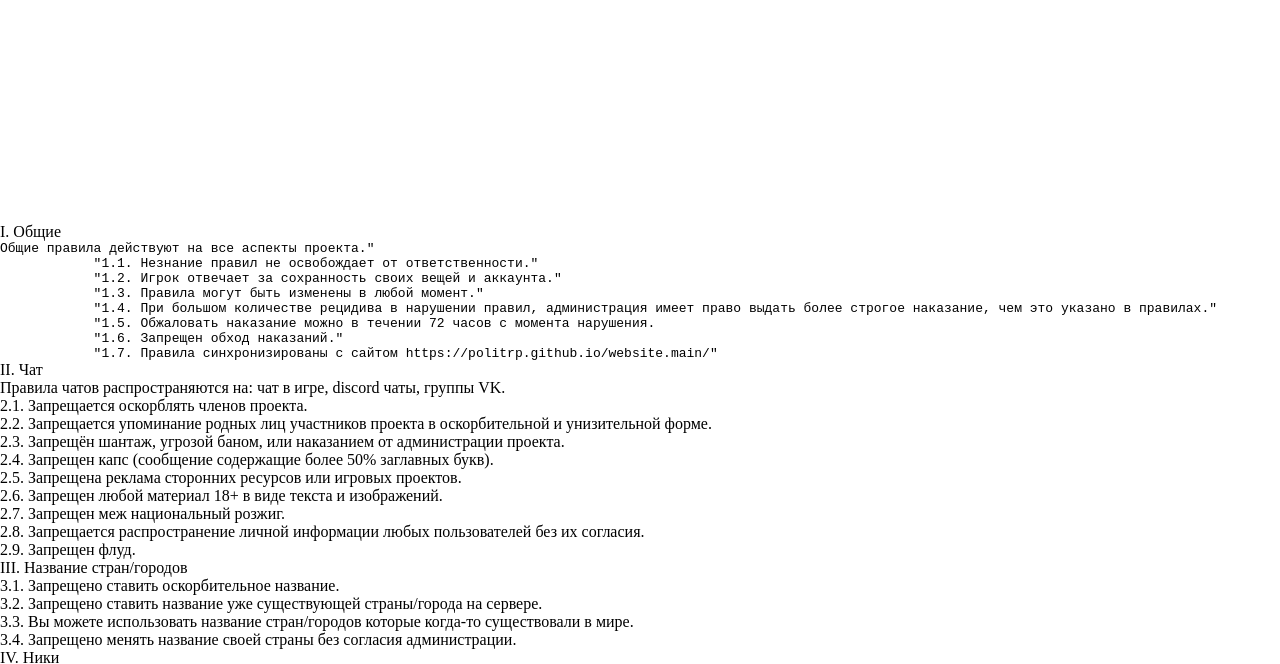
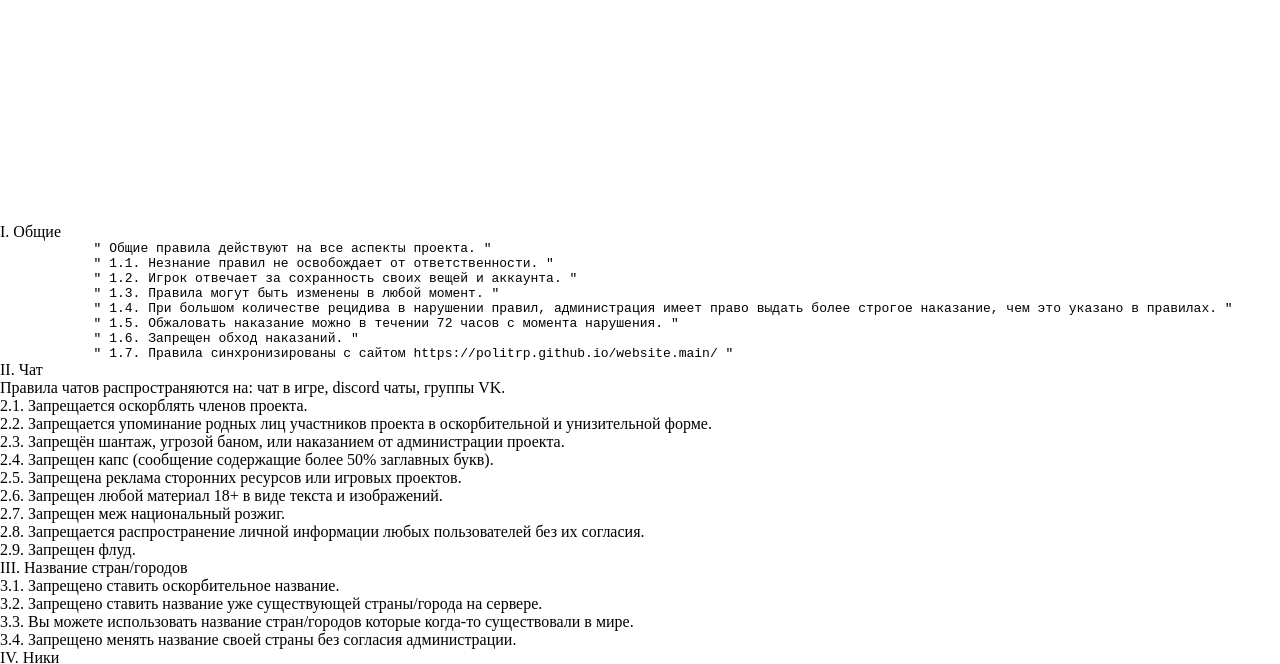
Before and after one commit to PolitMCg/website, a plain HTML site: page pages/rules.html in a window 1280 px wide. Shown: the part 77-741 px from the top of the page. Drawn offline with Linux system fonts and the light colour scheme; files that its build step writes are made by us from their sources; files whose address does not match are found by name.

Commit message:
Update rules.html

```diff
--- a/pages/rules.html
+++ b/pages/rules.html
@@ -23,14 +23,15 @@
     <div class="textrules">
         <div class="point">
             <p>I. Общие </p>
-            <pre>Общие правила действуют на все аспекты проекта."
-            "1.1. Незнание правил не освобождает от ответственности."
-            "1.2. Игрок отвечает за сохранность своих вещей и аккаунта."
-            "1.3. Правила могут быть изменены в любой момент."
-            "1.4. При большом количестве рецидива в нарушении правил, администрация имеет право выдать более строгое наказание, чем это указано в правилах."
-            "1.5. Обжаловать наказание можно в течении 72 часов с момента нарушения.
-            "1.6. Запрещен обход наказаний."
-            "1.7. Правила синхронизированы с сайтом https://politrp.github.io/website.main/"</pre>
+            <pre>
+            " Общие правила действуют на все аспекты проекта. "
+            " 1.1. Незнание правил не освобождает от ответственности. "
+            " 1.2. Игрок отвечает за сохранность своих вещей и аккаунта. "
+            " 1.3. Правила могут быть изменены в любой момент. "
+            " 1.4. При большом количестве рецидива в нарушении правил, администрация имеет право выдать более строгое наказание, чем это указано в правилах. "
+            " 1.5. Обжаловать наказание можно в течении 72 часов с момента нарушения. "
+            " 1.6. Запрещен обход наказаний. "
+            " 1.7. Правила синхронизированы с сайтом https://politrp.github.io/website.main/ "</pre>
         </div>
         <div class="point">
             <p>II. Чат</p>
```
